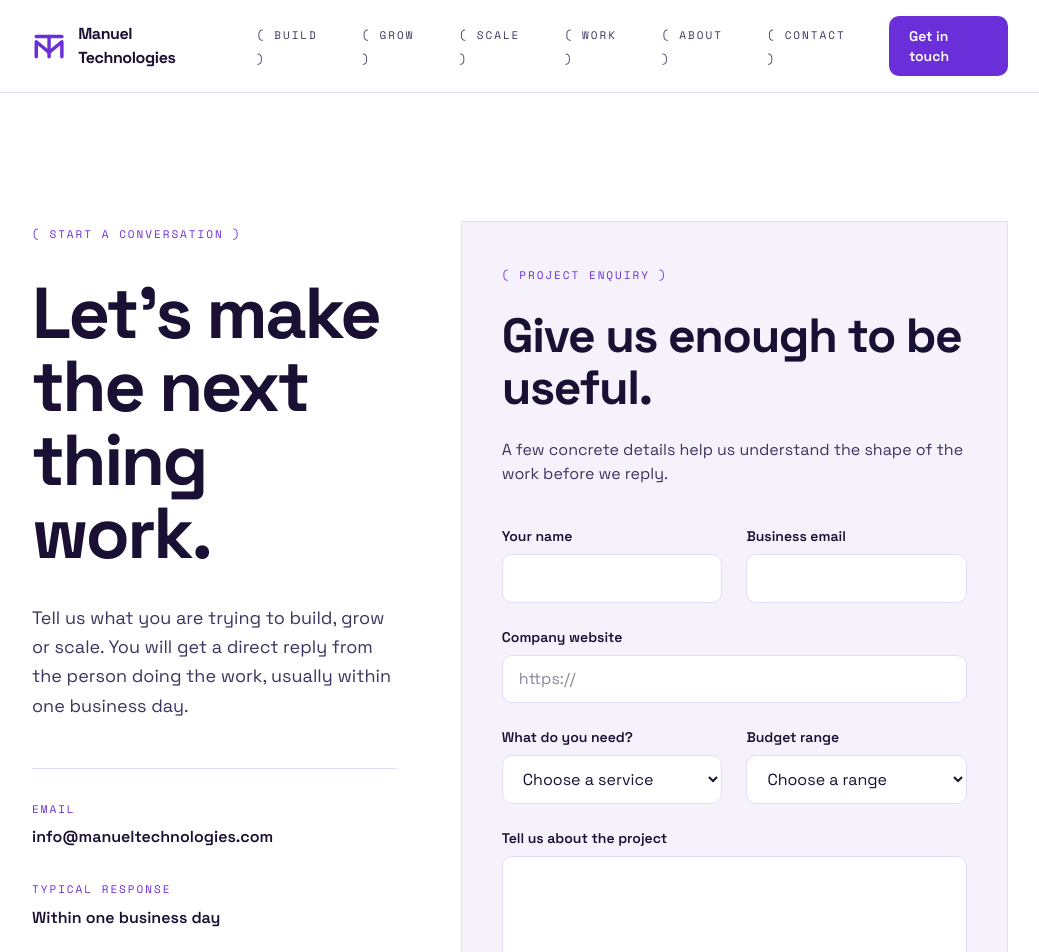
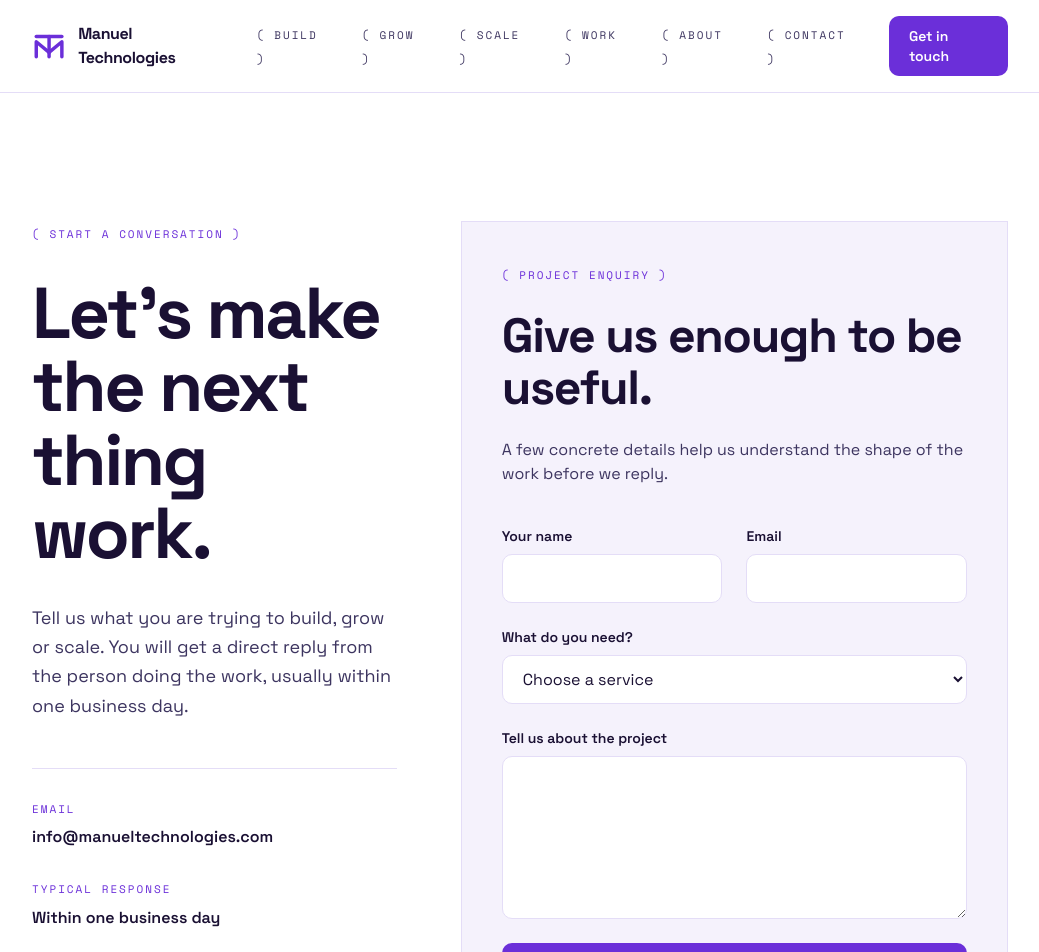
Before and after one commit to Bristotle/manuel-technologies, a Next.js app: page /contact in a window 1280 px wide. Shown: the top 952 px of the page, without its empty margins (120-1159 px from the left). Built offline with nearby package versions, Linux system fonts and the light colour scheme.

Commit message:
Simplify contact form fields

```diff
--- a/src/app/api/contact/route.ts
+++ b/src/app/api/contact/route.ts
@@ -1,37 +1,21 @@
 import { Resend } from "resend";
 import { CONTACT_RECIPIENT } from "@/lib/site";
-
-const PERSONAL_EMAIL_DOMAINS = new Set([
-  "gmail.com",
-  "googlemail.com",
-  "yahoo.com",
-  "outlook.com",
-  "hotmail.com",
-  "icloud.com",
-]);
-
-function isValidEmail(email: string) {
-  const domain = email.split("@")[1]?.toLowerCase();
-  return Boolean(domain && !PERSONAL_EMAIL_DOMAINS.has(domain));
-}
 
 export async function POST(request: Request) {
   try {
     const body = await request.json();
     const name = String(body.name || "").trim();
     const email = String(body.email || "").trim().toLowerCase();
-    const website = String(body.website || "").trim();
     const service = String(body.service || "").trim();
-    const budget = String(body.budget || "").trim();
     const message = String(body.message || "").trim();
 
-    if (!name || !email || !website || !service || !budget || !message) {
+    if (!name || !email || !service || !message) {
       return Response.json({ error: "Please complete every field." }, { status: 400 });
     }
 
-    if (!email.includes("@") || !isValidEmail(email)) {
+    if (!email.includes("@")) {
       return Response.json(
-        { error: "Please use your business email address." },
+        { error: "Please enter a valid email address." },
         { status: 400 },
       );
     }
@@ -48,10 +32,8 @@ export async function POST(request: Request) {
       subject: `New enquiry: ${service} from ${name}`,
       text: [
         `Name: ${name}`,
-        `Business email: ${email}`,
-        `Company website: ${website}`,
+        `Email: ${email}`,
         `Service: ${service}`,
-        `Budget: ${budget}`,
         "",
         message,
       ].join("\n"),
--- a/src/components/ContactForm.tsx
+++ b/src/components/ContactForm.tsx
@@ -54,17 +54,11 @@ export function ContactForm() {
           <input name="name" required className="contact-input" />
         </label>
         <label className="flex flex-col gap-2 text-sm font-semibold">
-          Business email
+          Email
           <input name="email" type="email" required className="contact-input" />
         </label>
       </div>
 
-      <label className="flex flex-col gap-2 text-sm font-semibold">
-        Company website
-        <input name="website" type="url" required className="contact-input" placeholder="https://" />
-      </label>
-
-      <div className="grid gap-6 sm:grid-cols-2">
       <label className="flex flex-col gap-2 text-sm font-semibold">
         What do you need?
         <select name="service" required className="contact-input">
@@ -76,18 +70,6 @@ export function ContactForm() {
           <option>Something else</option>
         </select>
       </label>
-        <label className="flex flex-col gap-2 text-sm font-semibold">
-          Budget range
-          <select name="budget" required className="contact-input">
-            <option value="">Choose a range</option>
-            <option>Under £2,500</option>
-            <option>£2,500 to £5,000</option>
-            <option>£5,000 to £10,000</option>
-            <option>£10,000 or more</option>
-            <option>Not sure yet</option>
-          </select>
-        </label>
-      </div>
 
       <label className="flex flex-col gap-2 text-sm font-semibold">
         Tell us about the project
```
Lines whose indentation alone changed are shown as unchanged.
